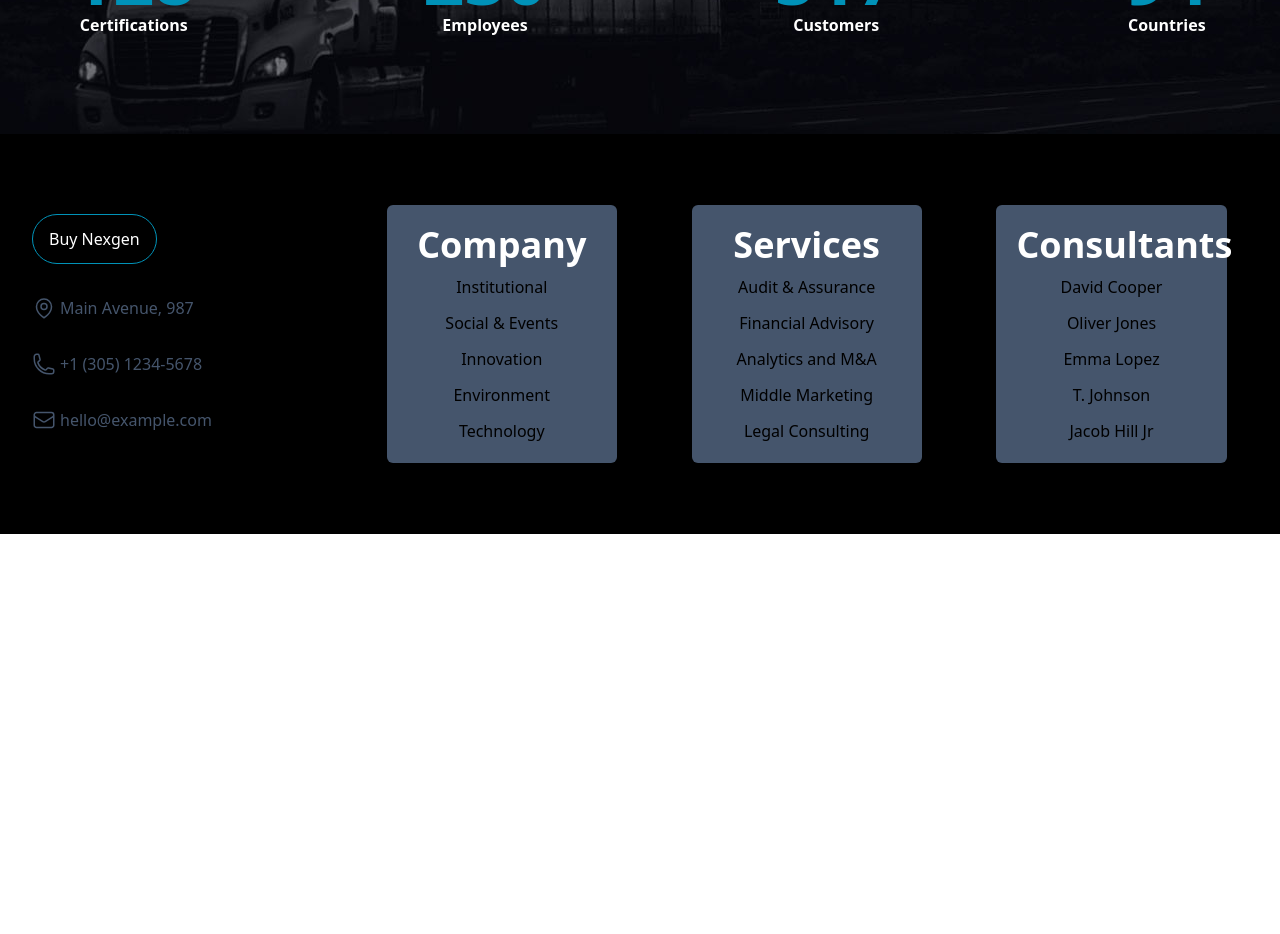
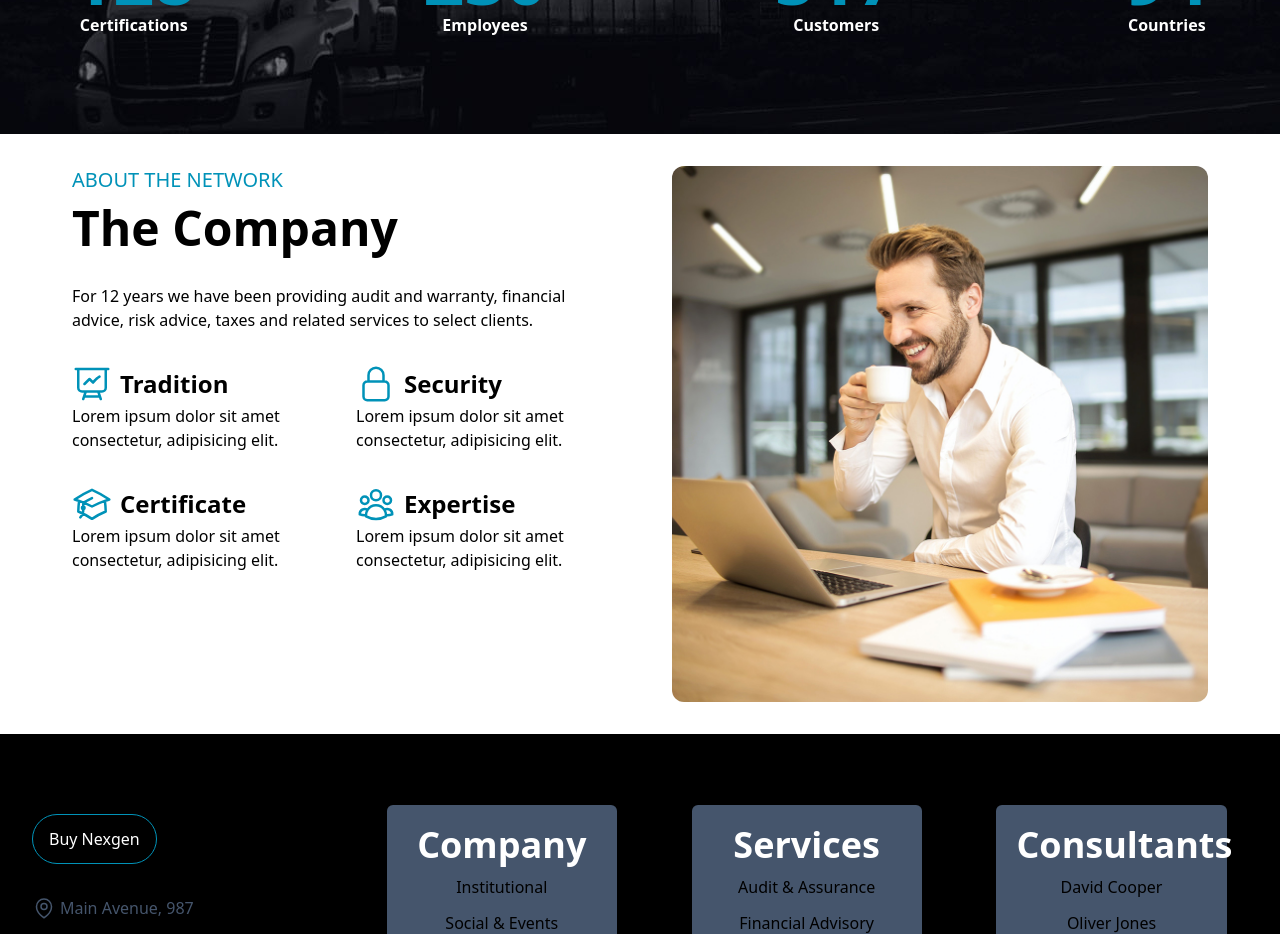
Before and after one commit to RykerWilder/logistic-site, a Vue app: page /about-us in a window 1280 px wide. Shown: the part 1400-2334 px from the top of the page. Before the commit the page ends 1934 px from the top, so only its background shows below. Built offline with nearby package versions, Linux system fonts and the light colour scheme.

Commit message:
feat:AboutTheNetwork.vue

```diff
--- /dev/null
+++ b/src/components/AboutTheNetwork.vue
@@ -0,0 +1,67 @@
+<script>
+
+</script>
+
+<template>
+    <section class="px-10 flex justify-center">
+        <div class="p-8 w-[50%]">
+            <h5 class="text-cyan-600 text-xl mb-2.5">ABOUT THE NETWORK</h5>
+            <h2 class="text-5xl font-bold mb-8">The Company</h2>
+            <p>For 12 years we have been providing audit and warranty, financial advice, risk advice, taxes and related
+                services to select clients.</p>
+            <div class="w-full mt-8">
+                <div class="flex gap-8 mb-8">
+                    <div class="width-[40%]">
+                        <h3 class="font-bold text-2xl flex items-center gap-2">
+                            <svg xmlns="http://www.w3.org/2000/svg" fill="none" viewBox="0 0 24 24" stroke-width="1.5"
+                                stroke="currentColor" class="size-10 text-cyan-600">
+                                <path stroke-linecap="round" stroke-linejoin="round"
+                                    d="M3.75 3v11.25A2.25 2.25 0 0 0 6 16.5h2.25M3.75 3h-1.5m1.5 0h16.5m0 0h1.5m-1.5 0v11.25A2.25 2.25 0 0 1 18 16.5h-2.25m-7.5 0h7.5m-7.5 0-1 3m8.5-3 1 3m0 0 .5 1.5m-.5-1.5h-9.5m0 0-.5 1.5m.75-9 3-3 2.148 2.148A12.061 12.061 0 0 1 16.5 7.605" />
+                            </svg>
+                            Tradition
+                        </h3>
+                        <p>Lorem ipsum dolor sit amet consectetur, adipisicing elit.</p>
+                    </div>
+                    <div class="width-[40%]">
+                        <h3 class="font-bold text-2xl flex items-center gap-2">
+                            <svg xmlns="http://www.w3.org/2000/svg" fill="none" viewBox="0 0 24 24" stroke-width="1.5"
+                                stroke="currentColor" class="size-10 text-cyan-600">
+                                <path stroke-linecap="round" stroke-linejoin="round"
+                                    d="M16.5 10.5V6.75a4.5 4.5 0 1 0-9 0v3.75m-.75 11.25h10.5a2.25 2.25 0 0 0 2.25-2.25v-6.75a2.25 2.25 0 0 0-2.25-2.25H6.75a2.25 2.25 0 0 0-2.25 2.25v6.75a2.25 2.25 0 0 0 2.25 2.25Z" />
+                            </svg>
+                            Security
+                        </h3>
+                        <p>Lorem ipsum dolor sit amet consectetur, adipisicing elit.</p>
+                    </div>
+                </div>
+                <div class="flex gap-8">
+                    <div class="width-[40%]">
+                        <h3 class="font-bold text-2xl flex items-center gap-2">
+                            <svg xmlns="http://www.w3.org/2000/svg" fill="none" viewBox="0 0 24 24" stroke-width="1.5"
+                                stroke="currentColor" class="size-10 text-cyan-600">
+                                <path stroke-linecap="round" stroke-linejoin="round"
+                                    d="M4.26 10.147a60.438 60.438 0 0 0-.491 6.347A48.62 48.62 0 0 1 12 20.904a48.62 48.62 0 0 1 8.232-4.41 60.46 60.46 0 0 0-.491-6.347m-15.482 0a50.636 50.636 0 0 0-2.658-.813A59.906 59.906 0 0 1 12 3.493a59.903 59.903 0 0 1 10.399 5.84c-.896.248-1.783.52-2.658.814m-15.482 0A50.717 50.717 0 0 1 12 13.489a50.702 50.702 0 0 1 7.74-3.342M6.75 15a.75.75 0 1 0 0-1.5.75.75 0 0 0 0 1.5Zm0 0v-3.675A55.378 55.378 0 0 1 12 8.443m-7.007 11.55A5.981 5.981 0 0 0 6.75 15.75v-1.5" />
+                            </svg>
+                            Certificate
+                        </h3>
+                        <p>Lorem ipsum dolor sit amet consectetur, adipisicing elit.</p>
+                    </div>
+                    <div class="width-[40%]">
+                        <h3 class="font-bold text-2xl flex items-center gap-2">
+                            <svg xmlns="http://www.w3.org/2000/svg" fill="none" viewBox="0 0 24 24" stroke-width="1.5"
+                                stroke="currentColor" class="size-10 text-cyan-600">
+                                <path stroke-linecap="round" stroke-linejoin="round"
+                                    d="M18 18.72a9.094 9.094 0 0 0 3.741-.479 3 3 0 0 0-4.682-2.72m.94 3.198.001.031c0 .225-.012.447-.037.666A11.944 11.944 0 0 1 12 21c-2.17 0-4.207-.576-5.963-1.584A6.062 6.062 0 0 1 6 18.719m12 0a5.971 5.971 0 0 0-.941-3.197m0 0A5.995 5.995 0 0 0 12 12.75a5.995 5.995 0 0 0-5.058 2.772m0 0a3 3 0 0 0-4.681 2.72 8.986 8.986 0 0 0 3.74.477m.94-3.197a5.971 5.971 0 0 0-.94 3.197M15 6.75a3 3 0 1 1-6 0 3 3 0 0 1 6 0Zm6 3a2.25 2.25 0 1 1-4.5 0 2.25 2.25 0 0 1 4.5 0Zm-13.5 0a2.25 2.25 0 1 1-4.5 0 2.25 2.25 0 0 1 4.5 0Z" />
+                            </svg>
+                            Expertise
+                        </h3>
+                        <p>Lorem ipsum dolor sit amet consectetur, adipisicing elit.</p>
+                    </div>
+                </div>
+            </div>
+        </div>
+        <div class="p-8 w-[50%]">
+            <img src="../assets/img/about.jpg" alt="about-us" class="rounded-xl">
+        </div>
+    </section>
+</template>
--- a/src/pages/About.vue
+++ b/src/pages/About.vue
@@ -1,11 +1,13 @@
 <script>
 import ASuccessStory from '../components/ASuccessStory.vue';
 import WhatAreWeDoing from '../components/WhatAreWeDoing.vue';
+import AboutTheNetwork from '../components/AboutTheNetwork.vue';
 
 export default {
     components: {
         ASuccessStory,
-        WhatAreWeDoing
+        WhatAreWeDoing,
+        AboutTheNetwork
     }
 }
 
@@ -19,6 +21,7 @@
     </section>
     <ASuccessStory />
     <WhatAreWeDoing />
+    <AboutTheNetwork />
 </main>
 
 </template>
```
